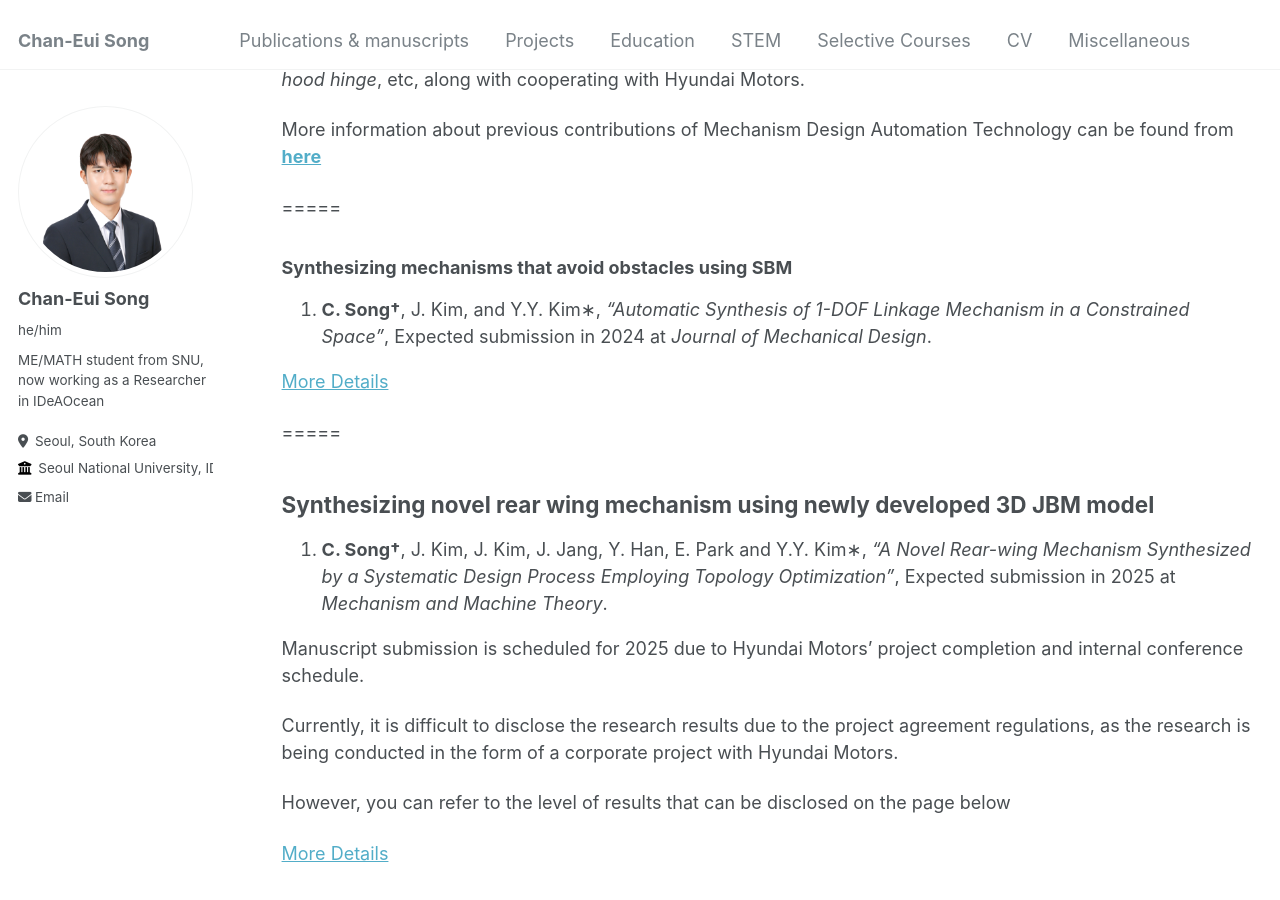
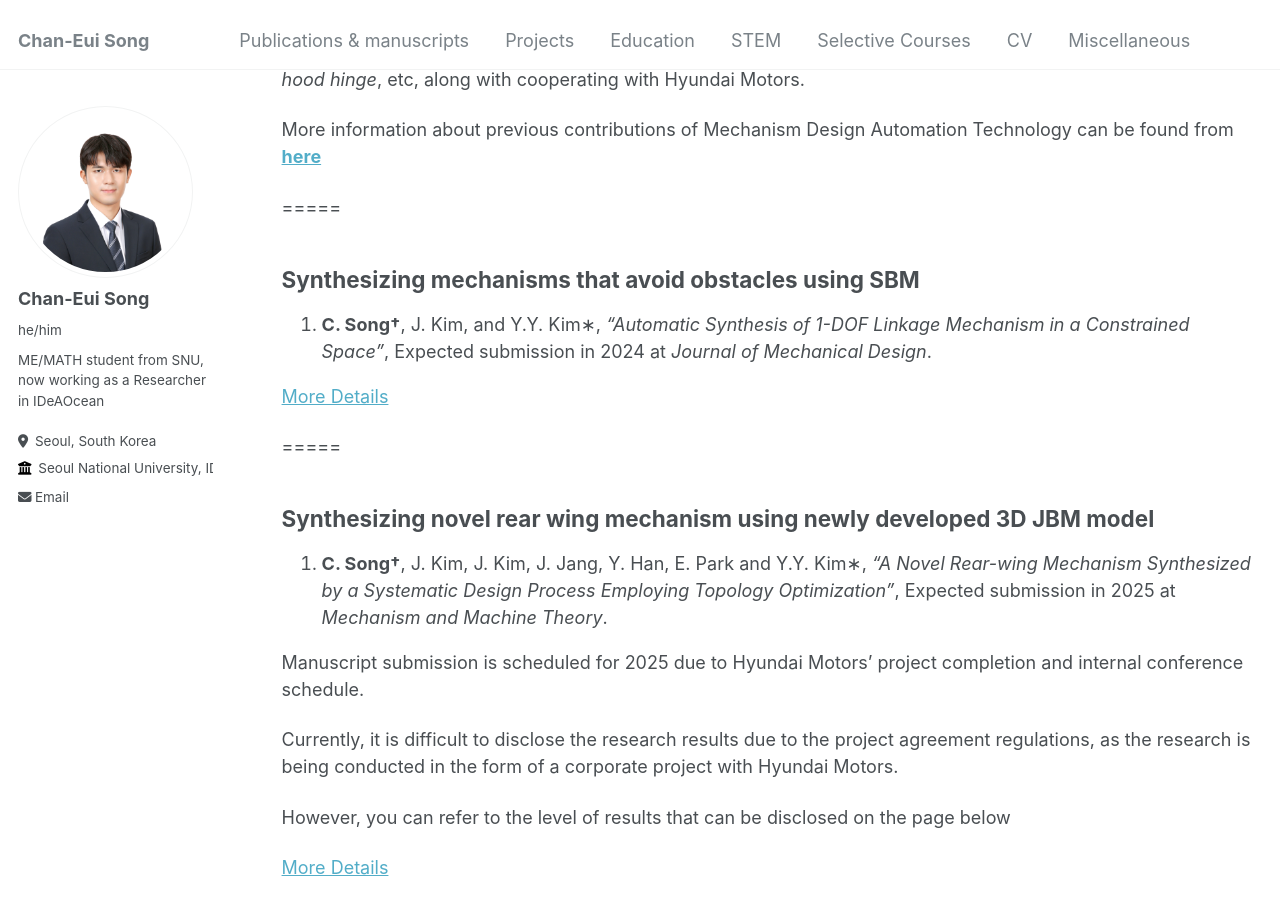
Before and after one commit to cksdml1014/chanisong, a Jekyll site: the page built from _pages/publications.md, in a window 1280 px wide and 900 px high, scrolled down 367 px. Built offline with Jekyll 4.4.1, drawn with Linux system fonts in a browser that asks for light colours.

```diff
--- a/_pages/publications.md
+++ b/_pages/publications.md
@@ -17,7 +17,7 @@ More information about previous contributions of Mechanism Design Automation Tec
 
 =====
 
-### Synthesizing mechanisms that avoid obstacles using SBM
+## Synthesizing mechanisms that avoid obstacles using SBM
 1. **C. Song†**, J. Kim, and Y.Y. Kim∗, *“Automatic Synthesis of 1-DOF Linkage Mechanism in a Constrained Space”*, Expected
 submission in 2024 at *Journal of Mechanical Design*.
 
```
